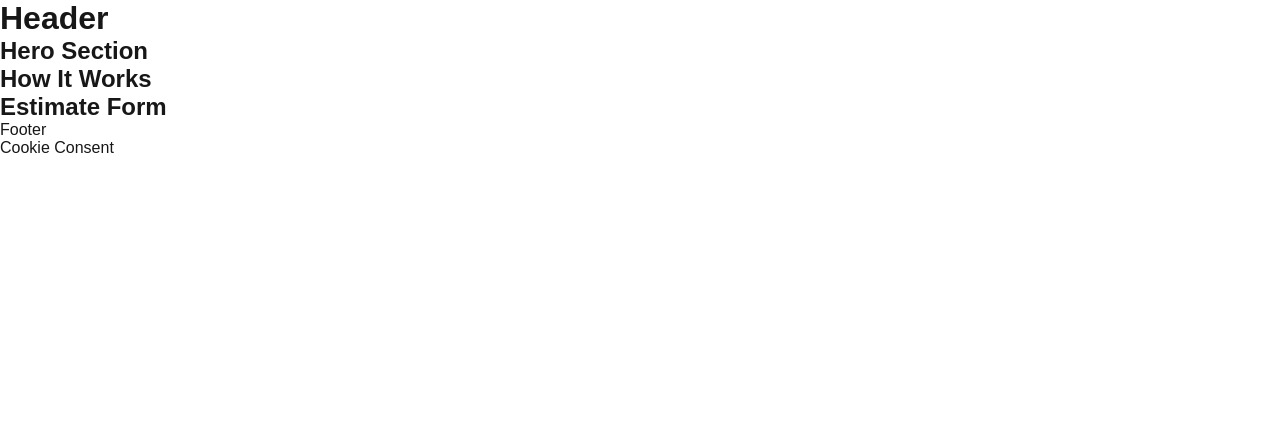
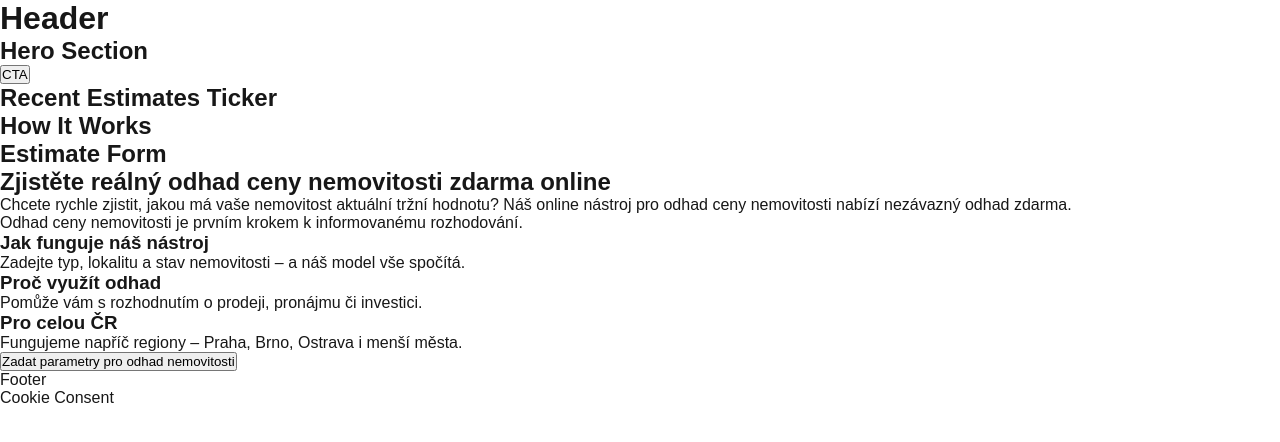
Before and after one commit to buitc17-create/odhadrychle, a Next.js app: page / in a window 1280 px wide. Shown: the top 442 px of the page. Built offline with nearby package versions, Linux system fonts and the light colour scheme.

Commit message:
Update index.tsx with new content and component props

```diff
--- a/components/ui/EstimateForm.tsx
+++ b/components/ui/EstimateForm.tsx
@@ -1,9 +1,24 @@
 import React from 'react';
 
-const EstimateForm: React.FC = () => {
+interface EstimateFormProps {
+  formSubmitted: boolean;
+  setFormSubmitted: (submitted: boolean) => void;
+  priceEstimate: { min: number; max: number } | null;
+  setPriceEstimate: (estimate: { min: number; max: number } | null) => void;
+}
+
+const EstimateForm: React.FC<EstimateFormProps> = ({
+  formSubmitted,
+  setFormSubmitted,
+  priceEstimate,
+  setPriceEstimate,
+}) => {
   return (
     <form>
       <h2>Estimate Form</h2>
+      {formSubmitted && priceEstimate && (
+        <p>Estimated price: {priceEstimate.min} - {priceEstimate.max}</p>
+      )}
     </form>
   );
 };
--- a/components/ui/Hero.tsx
+++ b/components/ui/Hero.tsx
@@ -1,9 +1,14 @@
 import React from 'react';
 
-const Hero: React.FC = () => {
+interface HeroProps {
+  onCtaClick?: () => void;
+}
+
+const Hero: React.FC<HeroProps> = ({ onCtaClick }) => {
   return (
     <section>
       <h1>Hero Section</h1>
+      <button onClick={onCtaClick}>CTA</button>
     </section>
   );
 };
--- /dev/null
+++ b/components/ui/RecentEstimatesTicker.tsx
@@ -0,0 +1,11 @@
+import React from 'react';
+
+const RecentEstimatesTicker: React.FC = () => {
+  return (
+    <section>
+      <h2>Recent Estimates Ticker</h2>
+    </section>
+  );
+};
+
+export default RecentEstimatesTicker;
--- a/pages/_app.js
+++ b/pages/_app.js
@@ -1,4 +1,4 @@
-import "../styles/globals.css";
+import "@/styles/globals.css";
 
 export default function App({ Component, pageProps }) {
   return <Component {...pageProps} />;
--- a/pages/index.tsx
+++ b/pages/index.tsx
@@ -1,21 +1,65 @@
-import Header from '../components/ui/Header';
-import Hero from '../components/ui/Hero';
-import HowItWorks from '../components/ui/HowItWorks';
-import EstimateForm from '../components/ui/EstimateForm';
-import Footer from '../components/ui/Footer';
-import CookieConsent from '../components/ui/CookieConsent';
+import { useState, useRef } from "react";
+import Header from "@/components/ui/Header";
+import Hero from "@/components/ui/Hero";
+import HowItWorks from "@/components/ui/HowItWorks";
+import EstimateForm from "@/components/ui/EstimateForm";
+import RecentEstimatesTicker from "@/components/ui/RecentEstimatesTicker";
+import Footer from "@/components/ui/Footer";
+import CookieConsent from "@/components/ui/CookieConsent";
 
+const Index = () => {
+  const [formSubmitted, setFormSubmitted] = useState(false);
+  const [priceEstimate, setPriceEstimate] = useState<{ min: number; max: number } | null>(null);
+  const estimateFormRef = useRef<HTMLDivElement>(null);
 
+  const scrollToForm = () => {
+    estimateFormRef.current?.scrollIntoView({ behavior: "smooth" });
+  };
 
-export default function Home() {
   return (
-    <>
+    <div className="min-h-screen bg-background">
       <Header />
-      <Hero />
-      <HowItWorks />
-      <EstimateForm />
+      <main>
+        <Hero onCtaClick={scrollToForm} />
+        <RecentEstimatesTicker />
+        <HowItWorks />
+        <div ref={estimateFormRef}>
+          <EstimateForm
+            formSubmitted={formSubmitted}
+            setFormSubmitted={setFormSubmitted}
+            priceEstimate={priceEstimate}
+            setPriceEstimate={setPriceEstimate}
+          />
+        </div>
+
+        <section className="px-4 py-12 max-w-4xl mx-auto text-foreground">
+          <h2 className="text-2xl md:text-3xl font-bold mb-6">Zjistěte reálný odhad ceny nemovitosti zdarma online</h2>
+          <p className="mb-4">
+            Chcete rychle zjistit, jakou má vaše nemovitost aktuální tržní hodnotu? Náš online nástroj pro odhad ceny nemovitosti nabízí nezávazný odhad zdarma.
+          </p>
+          <p className="mb-4">
+            Odhad ceny nemovitosti je prvním krokem k informovanému rozhodování.
+          </p>
+          <h3 className="text-xl font-semibold mt-8 mb-3">Jak funguje náš nástroj</h3>
+          <p className="mb-4">Zadejte typ, lokalitu a stav nemovitosti – a náš model vše spočítá.</p>
+          <h3 className="text-xl font-semibold mt-8 mb-3">Proč využít odhad</h3>
+          <p className="mb-4">Pomůže vám s rozhodnutím o prodeji, pronájmu či investici.</p>
+          <h3 className="text-xl font-semibold mt-8 mb-3">Pro celou ČR</h3>
+          <p className="mb-4">Fungujeme napříč regiony – Praha, Brno, Ostrava i menší města.</p>
+          <div className="mt-8 text-center">
+            <button
+              onClick={scrollToForm}
+              className="bg-primary hover:bg-primary/90 text-primary-foreground font-semibold py-3 px-8 rounded-lg transition-colors"
+            >
+              Zadat parametry pro odhad nemovitosti
+            </button>
+          </div>
+        </section>
+      </main>
       <Footer />
       <CookieConsent />
-    </>
+    </div>
   );
-}
+};
+
+export default Index;
```
